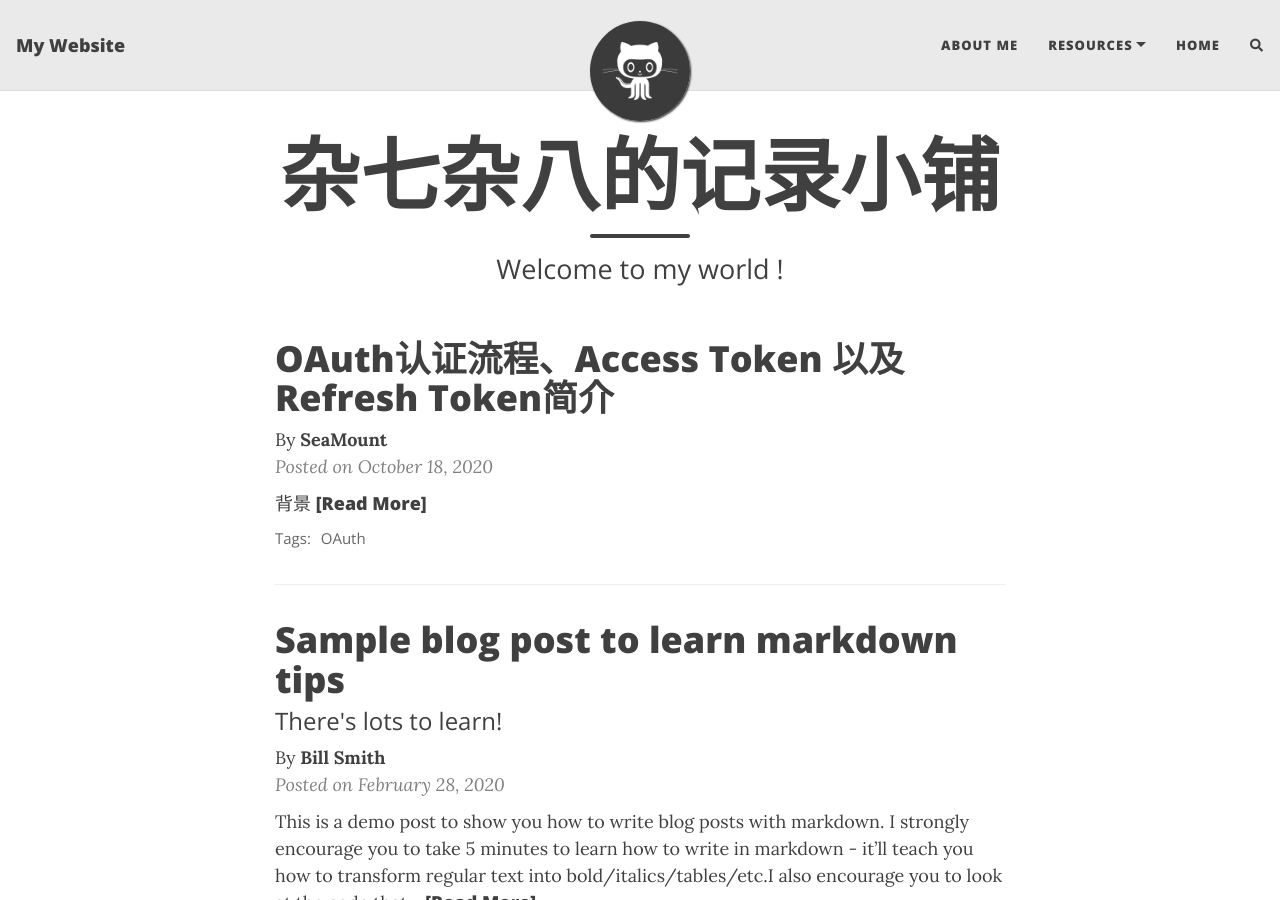
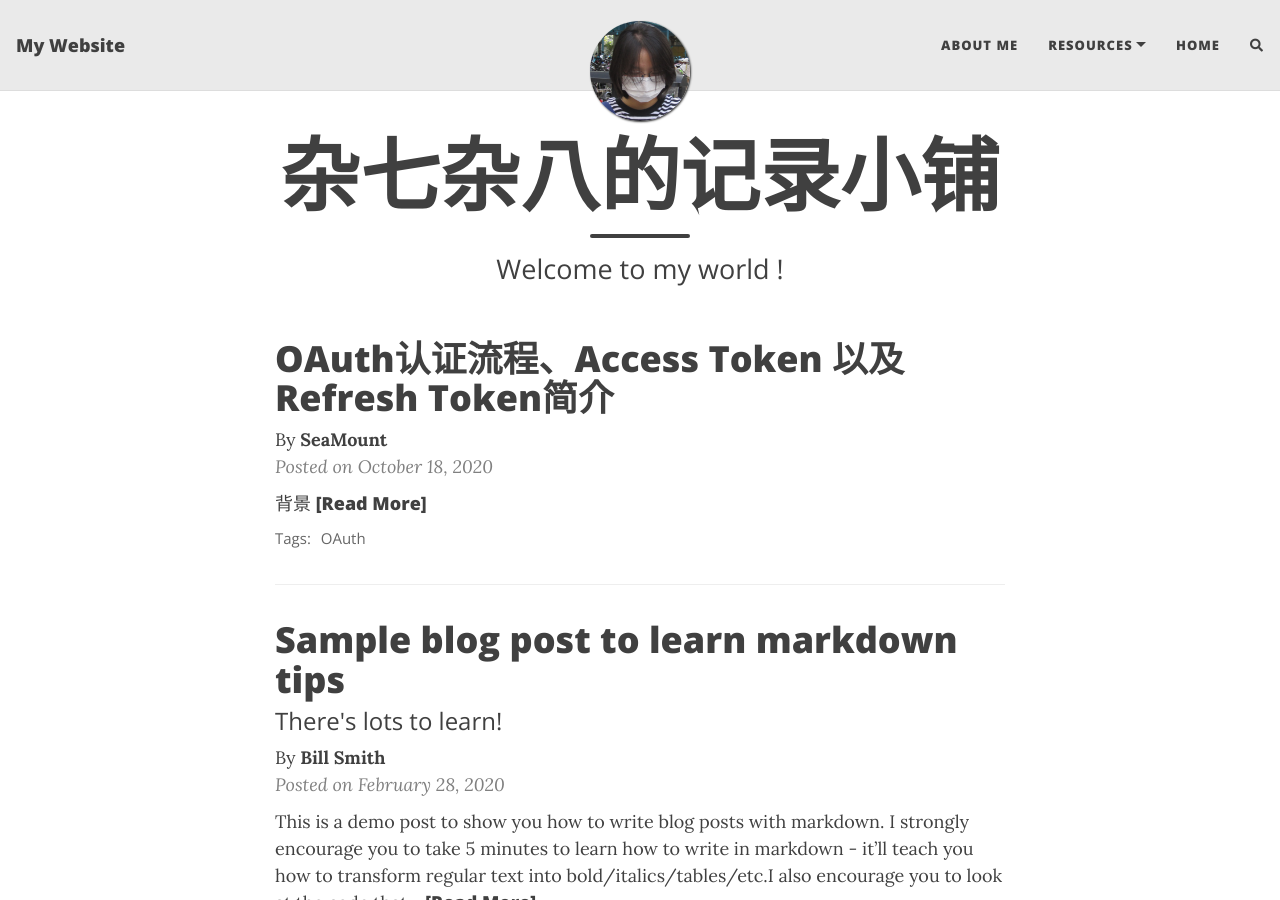
Before and after one commit to Hyaloid/Hyaloid.github.io, a Jekyll site: the page built from index.html, in a window 1280 px wide and 900 px high. Built offline with Jekyll 4.4.1, drawn with Linux system fonts in a browser that asks for light colours; nearby versions of some CDN libraries; the list of posts is cut into pages by our own code; comment, search, counter and statistics services are not loaded.

Commit message:
change avatar

```diff
--- a/_config.yml
+++ b/_config.yml
@@ -32,7 +32,7 @@
 
 # Image to show in the navigation bar - works best with a square image
 # Remove this parameter if you don't want an image in the navbar
-avatar: "/assets/img/avatar-icon.png"
+avatar: "/assets/img/my-avatar.png"
 
 # By default, the image is cut into a circle. You can disable this behaviour by setting 'round-avatar: false'
 round-avatar: true
```
Also changed, not shown: assets/img/my-avatar.png (added).
